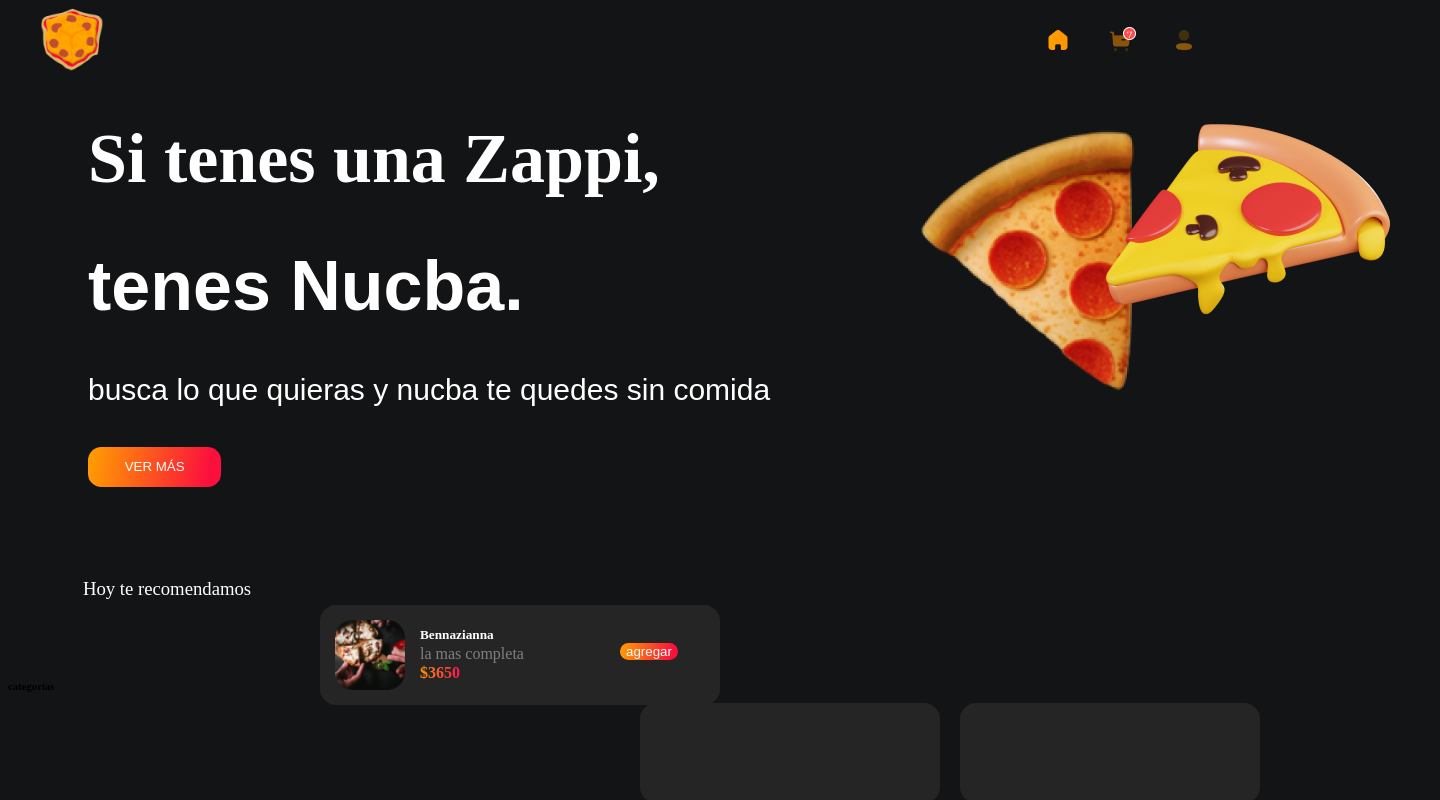
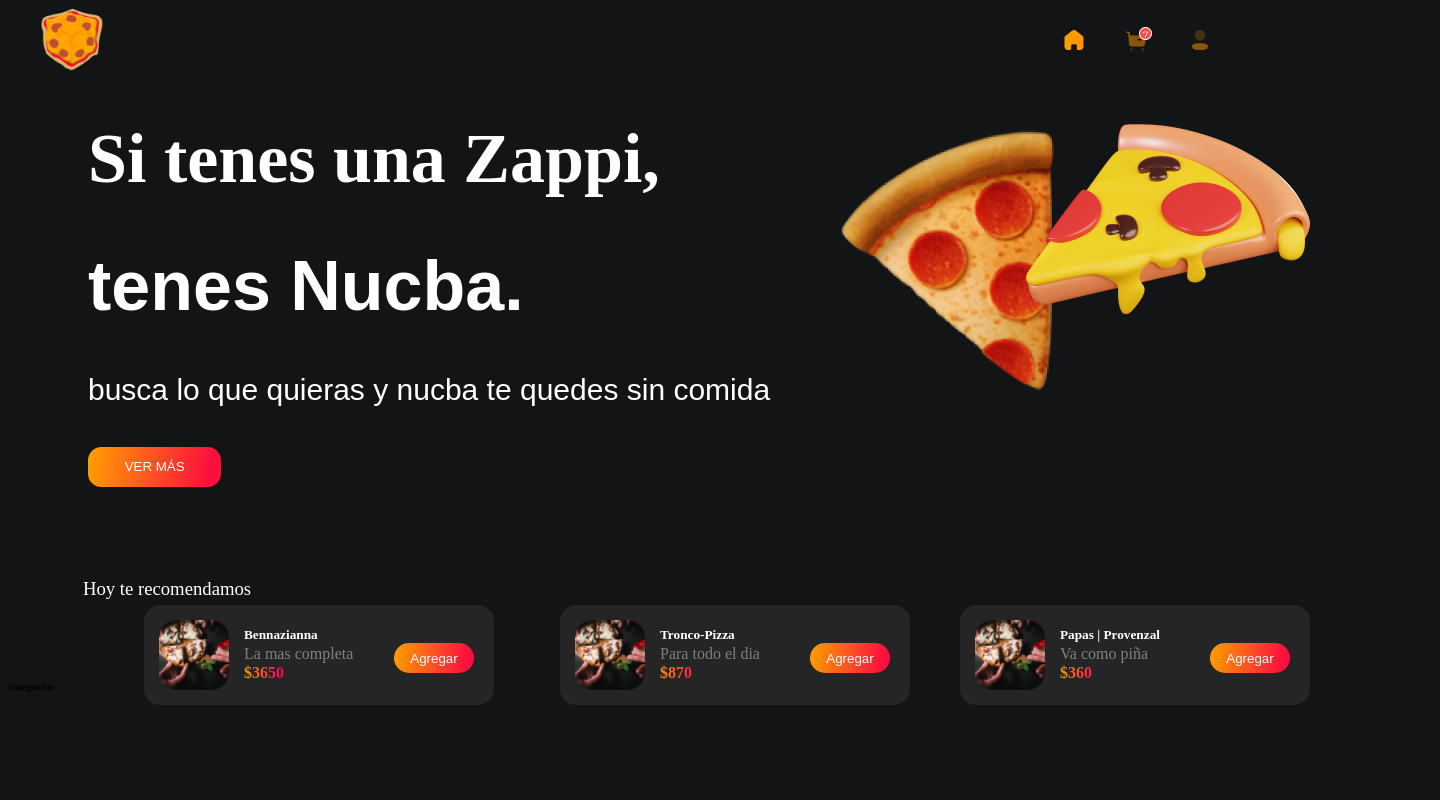
Before and after one commit to PolyRey/PIZZANUCBA, a plain HTML site: page index.html in a window 1280 px wide. Shown: the whole page, 1440 px wide, since content can reach past the window. Drawn offline with Linux system fonts and the light colour scheme.

Commit message:
sumamos section

```diff
--- a/index.css
+++ b/index.css
@@ -20,7 +20,7 @@
      justify-content: space-between;
      flex-direction: row;
      gap: 40px;
-     margin-right: 5em;
+     margin-right: 4em;
 }
 /*div*/
 .desc {
@@ -62,12 +62,12 @@
     box-shadow: #144E5A 20% 11px 28px 50px;
 }
 .pizza1 {
-    margin-left: 52em;
+    margin-left: 47em;
     margin-top: -20em;
 }
 
 .pizza2 {
-    margin-left: 60em;
+    margin-left: 55em;
     margin-top: -28em;
 }
 /*secion*/
@@ -92,26 +92,29 @@
 .column {
     position: absolute;
     height: 100px;
-    width: 400px;
+    width: 350px;
     background-color: #252525;
     border-radius: 1em;
-    left: 20em;
+    left: 9em;
 }
 .column2 {
     position: absolute;
     height: 100px;
-    width: 300px;
+    width: 350px;
     background-color: #252525;
     border-radius: 1em;
     left: 20em;
+    margin-top: 0,5em;
+    margin-left: 15em;
 }
 .column3 {
     position: absolute;
     height: 100px;
-    width: 300px;
+    width: 350px;
     background-color: #252525;
     border-radius: 1em;
-    left: 20em;
+    left: 60em;
+    margin-top: 0,9em;
 }
 
 .menu1{
@@ -142,13 +145,15 @@
     background-clip: text;
     margin-left: 100px;
     margin-top: -15px;
+
 }
 .buttonbena {
      background: linear-gradient(98.81deg, #FFA100 -0.90%, #FB103D 90.00%);
      color: white;
      border-style: none;
-     border-radius: 10px;
-     margin-left: 300px;
+     border-radius: 18px;
+     margin-left: 250px;
      margin-top: -60px;
-
+     height: 30px;
+     width: 80px;
 }
--- a/index.html
+++ b/index.html
@@ -36,16 +36,27 @@
           <div class="column">
                <div> <img class="menu1" src="./IMAGENES/Photo Menu.png" alt=" menu 1"></div>
                <h5 class="Bennazianna">Bennazianna</h5>
-               <p class="Benna1">la mas completa</p>
+               <p class="Benna1">La mas completa</p>
                <h4 class="Benna2">$3650</h4>
-               <button class="buttonbena">agregar</button>
-          <div class="card"></div>
+               <button class="buttonbena">Agregar</button>
+            </div>
 
-          <div class="column2">
-          <div class="card"></div>
 
-          <div class="column3">
-          <div class="card"></div>
+                  <div class="column2">
+                    <div> <img class="menu1" src="./IMAGENES/Photo Menu.png" alt=" menu 1"></div>
+                    <h5 class="Bennazianna">Tronco-Pizza</h5>
+                    <p class="Benna1">Para todo el dia</p>
+                    <h4 class="Benna2">$870</h4>
+                    <button class="buttonbena">Agregar</button>
+                 </div>
+
+                     <div class="column3">
+                        <div> <img class="menu1" src="./IMAGENES/Photo Menu.png" alt=" menu 1"></div>
+                        <h5 class="Bennazianna">Papas | Provenzal</h5>
+                        <p class="Benna1">Va como piña</p>
+                        <h4 class="Benna2">$360</h4>
+                        <button class="buttonbena">Agregar</button>
+                    </div>
         </article>
 
 <section>
```
